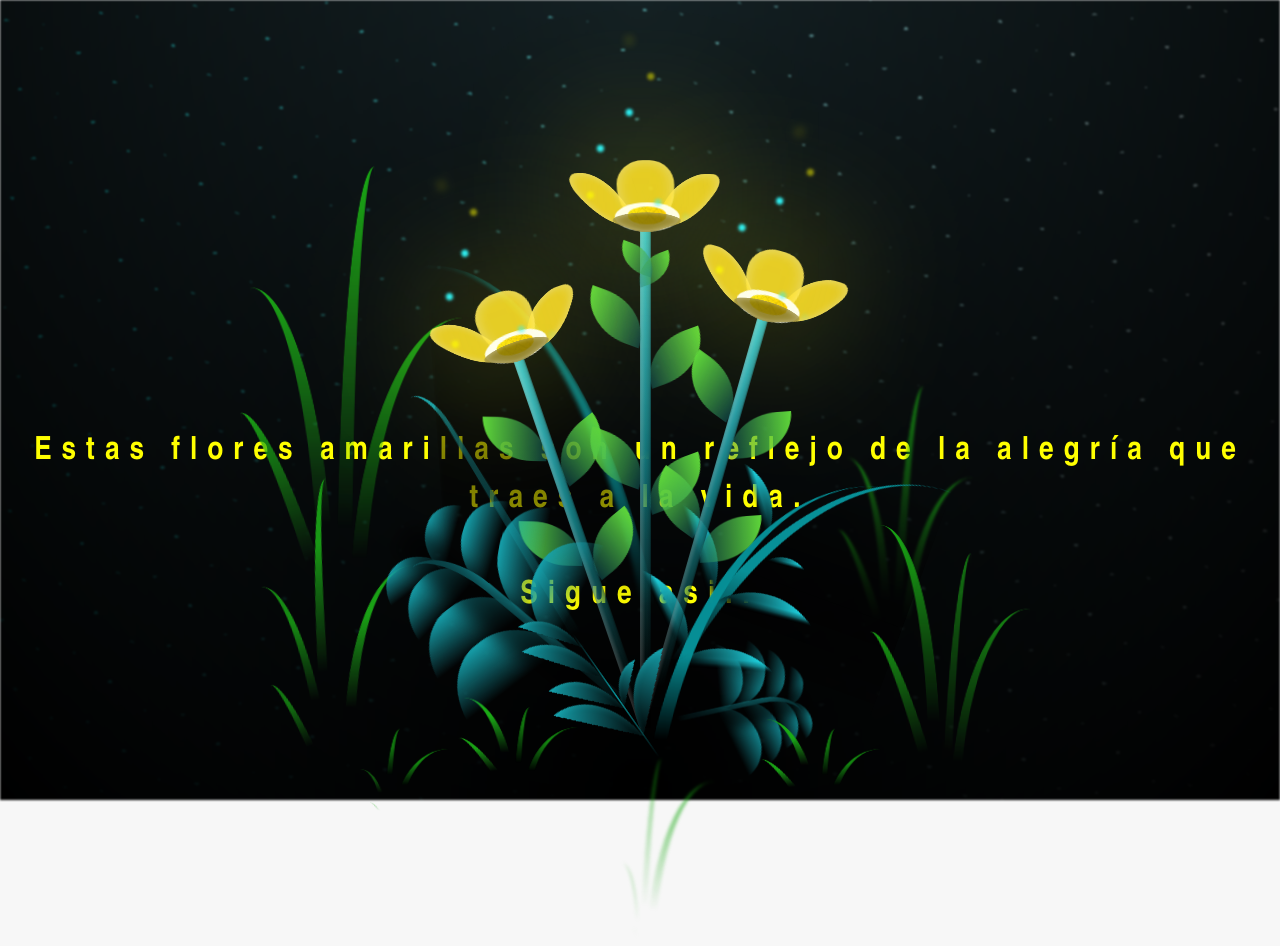
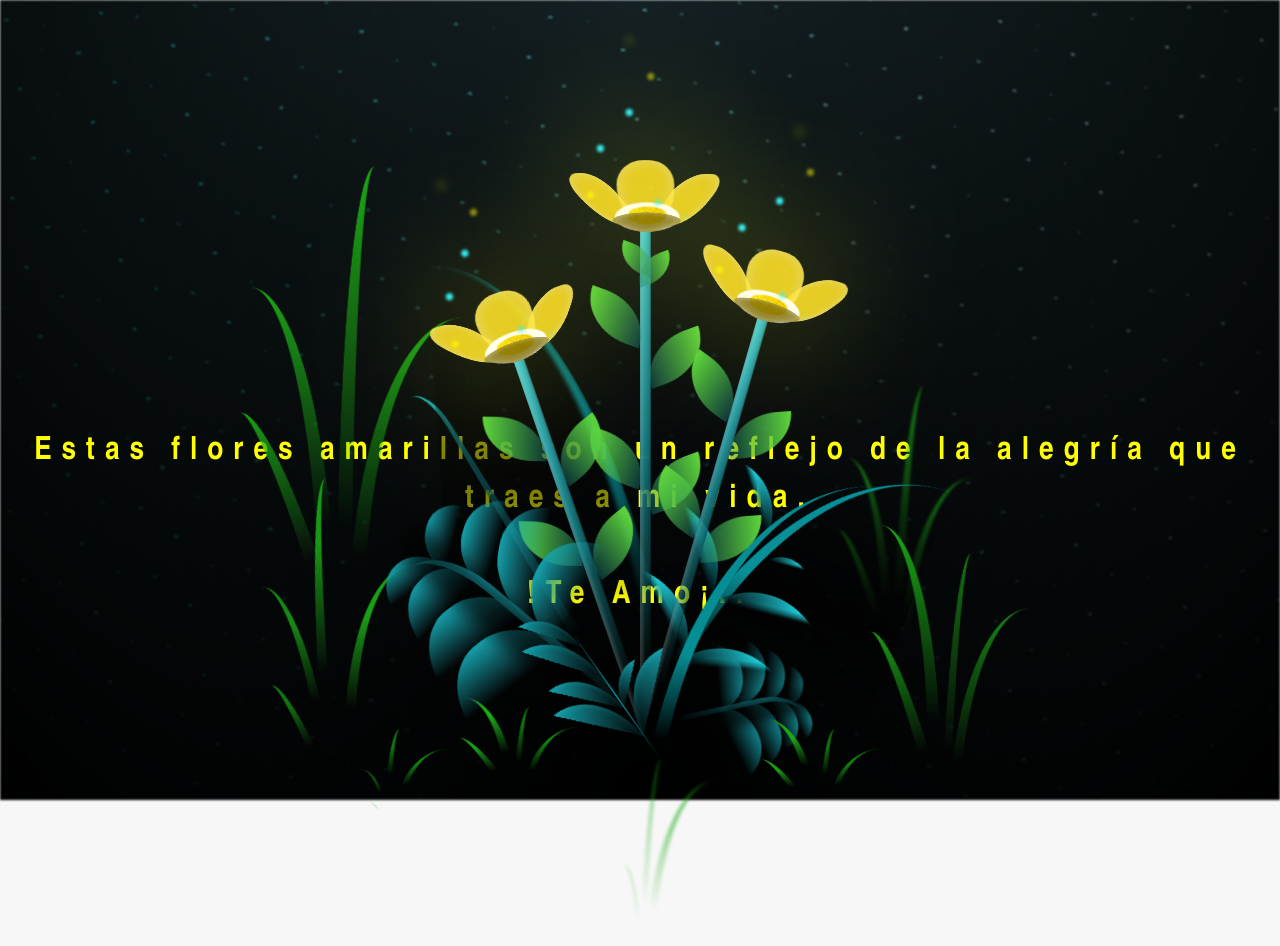
Before and after one commit to jose-antonio-olivera/Flowers, a plain HTML site: page flower.html in a window 1280 px wide. Drawn offline with Linux system fonts and the light colour scheme.

Commit message:
Update flower.html

```diff
--- a/flower.html
+++ b/flower.html
@@ -14,8 +14,8 @@
 
     </div>
 
-    <h1 class="titulo">Estas flores amarillas son un reflejo de la alegría que traes a la vida. <br> <br>
-      Sigue asi.</aside>.</h1>
+    <h1 class="titulo">Estas flores amarillas son un reflejo de la alegría que traes a mi vida. <br> <br>
+      !Te Amo¡.</aside>.</h1>
     <div class="night"></div>
     <div class="flowers">
       <div class="flower flower--1">
```
